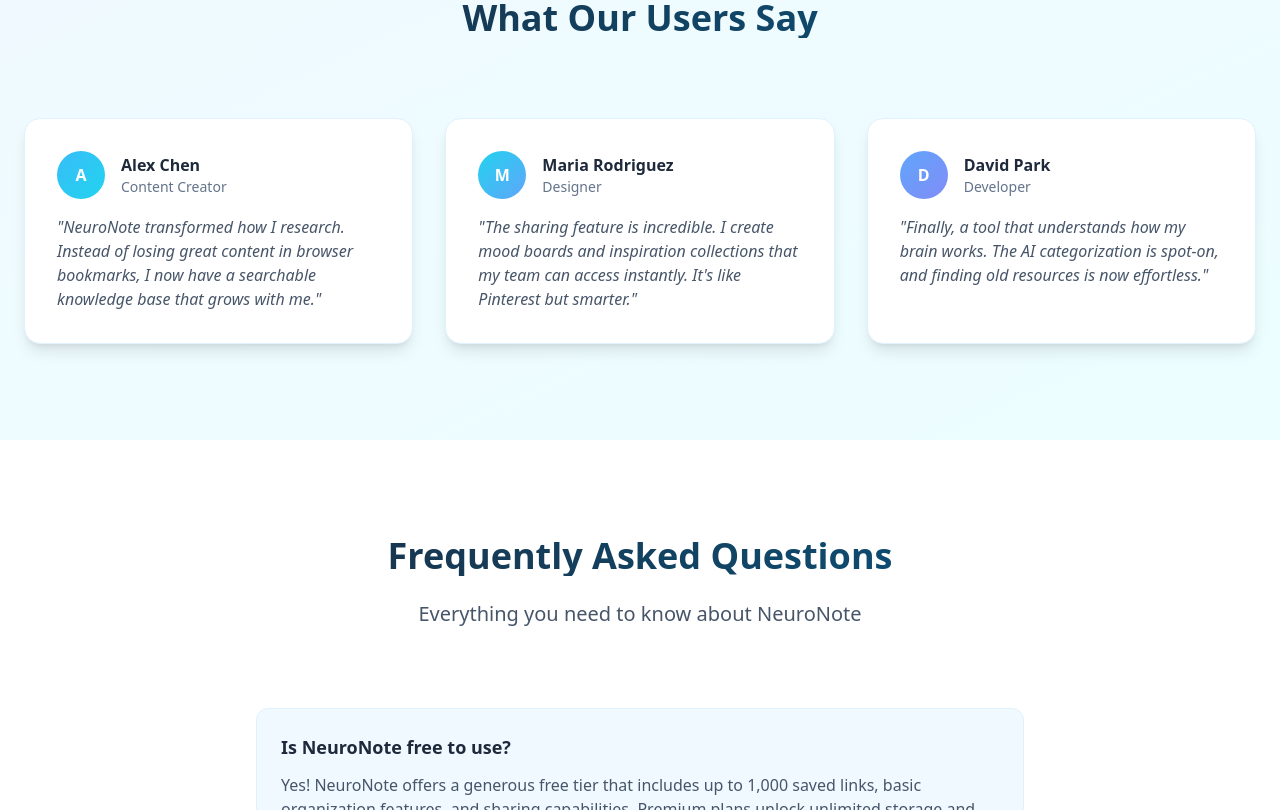
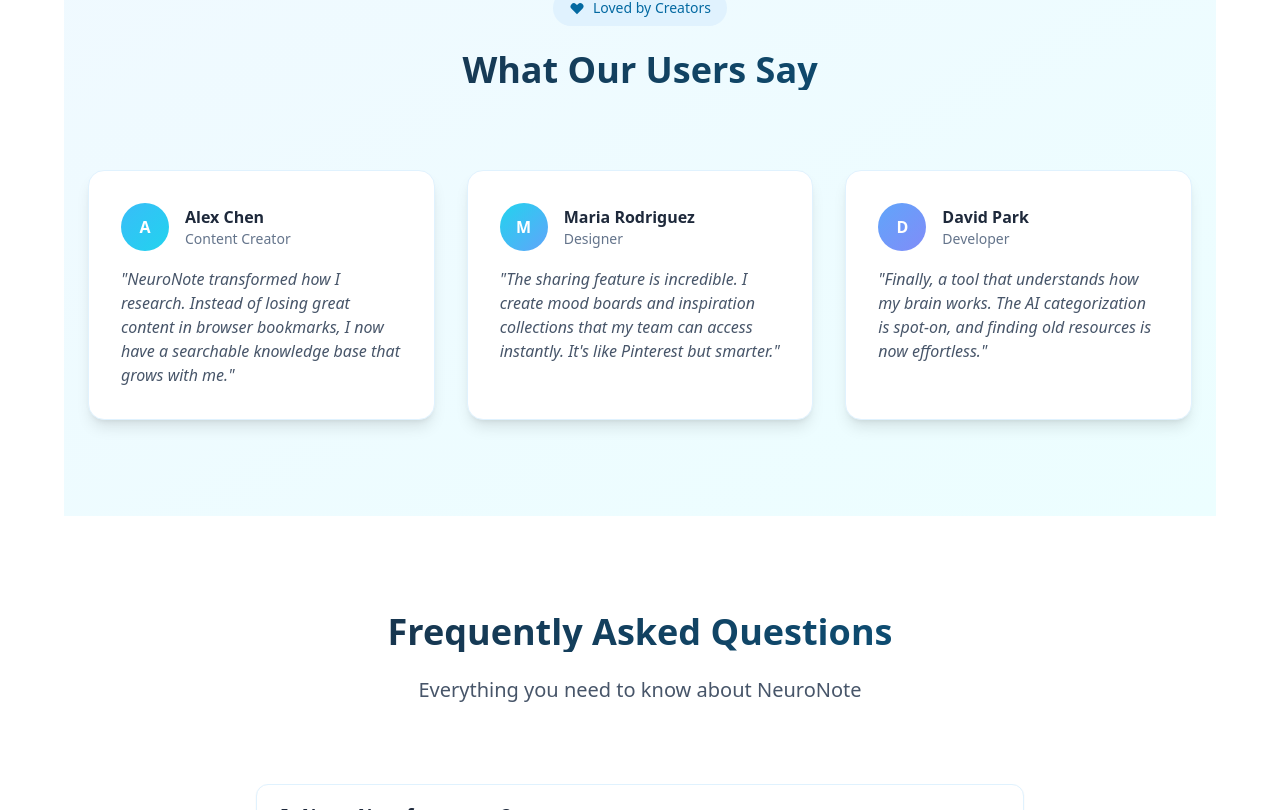
Before and after one commit to SagarSuryakantWaghmare/NeuroNote, a React (Vite) app in the folder client/: page / in a window 1280 px wide. Shown: the part 2602-3412 px from the top of the page. Built offline with nearby package versions, Linux system fonts and the light colour scheme.

Commit message:
Changes in the landing page

```diff
--- a/client/src/Pages/landingPage.tsx
+++ b/client/src/Pages/landingPage.tsx
@@ -2,10 +2,17 @@
 import { NeuroIcon } from "../icons/NeuroIcon";
 import { YoutubeIcon } from "../icons/YoutubeIcon";
 import { TwitterIcon } from "../icons/TwitterIcon";
+import { useState } from "react";
 
 export function LandingPage() {
+  const [openFAQ, setOpenFAQ] = useState<number | null>(null);
+
+  const toggleFAQ = (index: number) => {
+    setOpenFAQ(openFAQ === index ? null : index);
+  };
+
   return (
-    <div className="min-h-screen bg-gradient-to-br from-sky-50 via-blue-50 to-cyan-50">
+    <div className="min-h-screen bg-gradient-to-br from-sky-50 via-blue-50 to-cyan-50 max-w-[90vw] mx-auto">
       {/* Navigation */}
       <nav className="container mx-auto px-6 py-4">
         <div className="flex items-center justify-between">
@@ -309,9 +316,7 @@
             </div>
           </div>
         </div>
-      </section>
-
-      {/* FAQ Section */}
+      </section>      {/* FAQ Section */}
       <section className="py-24 bg-white">
         <div className="container mx-auto px-6">
           <div className="text-center mb-20">
@@ -323,34 +328,49 @@
             </p>
           </div>
 
-          <div className="max-w-3xl mx-auto space-y-6">
-            <div className="bg-sky-50 p-6 rounded-xl border border-sky-100">
-              <h3 className="text-lg font-semibold text-slate-800 mb-3">Is NeuroNote free to use?</h3>
-              <p className="text-slate-600">
-                Yes! NeuroNote offers a generous free tier that includes up to 1,000 saved links, basic organization features, and sharing capabilities. Premium plans unlock unlimited storage and advanced AI features.
-              </p>
-            </div>
-
-            <div className="bg-sky-50 p-6 rounded-xl border border-sky-100">
-              <h3 className="text-lg font-semibold text-slate-800 mb-3">What platforms are supported?</h3>
-              <p className="text-slate-600">
-                NeuroNote works with any URL - YouTube, Twitter, Medium, Instagram, TikTok, LinkedIn, and thousands more. If it's on the web, we can save it.
-              </p>
-            </div>
-
-            <div className="bg-sky-50 p-6 rounded-xl border border-sky-100">
-              <h3 className="text-lg font-semibold text-slate-800 mb-3">How does the AI organization work?</h3>
-              <p className="text-slate-600">
-                Our AI analyzes the content, title, and context of your saved links to automatically suggest tags and categories. You can always customize these or create your own organizational system.
-              </p>
-            </div>
-
-            <div className="bg-sky-50 p-6 rounded-xl border border-sky-100">
-              <h3 className="text-lg font-semibold text-slate-800 mb-3">Can I export my data?</h3>
-              <p className="text-slate-600">
-                Absolutely! Your data belongs to you. Export your entire library as JSON, CSV, or HTML at any time. No vendor lock-in, ever.
-              </p>
-            </div>
+          <div className="max-w-3xl mx-auto space-y-4">
+            {[
+              {
+                question: "Is NeuroNote free to use?",
+                answer: "Yes! NeuroNote offers a generous free tier that includes up to 1,000 saved links, basic organization features, and sharing capabilities. Premium plans unlock unlimited storage and advanced AI features."
+              },
+              {
+                question: "What platforms are supported?",
+                answer: "NeuroNote works with any URL - YouTube, Twitter, Medium, Instagram, TikTok, LinkedIn, and thousands more. If it's on the web, we can save it."
+              },
+              {
+                question: "How does the AI organization work?",
+                answer: "Our AI analyzes the content, title, and context of your saved links to automatically suggest tags and categories. You can always customize these or create your own organizational system."
+              },
+              {
+                question: "Can I export my data?",
+                answer: "Absolutely! Your data belongs to you. Export your entire library as JSON, CSV, or HTML at any time. No vendor lock-in, ever."
+              }
+            ].map((faq, index) => (
+              <div key={index} className="border border-sky-100 rounded-xl overflow-hidden bg-white shadow-sm">
+                <button
+                  onClick={() => toggleFAQ(index)}
+                  className="w-full px-6 py-4 text-left flex items-center justify-between hover:bg-sky-50 transition-colors duration-200"
+                >
+                  <h3 className="text-lg font-semibold text-slate-800">{faq.question}</h3>
+                  <svg
+                    className={`w-5 h-5 text-sky-600 transition-transform duration-200 ${
+                      openFAQ === index ? 'rotate-180' : ''
+                    }`}
+                    fill="none"
+                    viewBox="0 0 24 24"
+                    stroke="currentColor"
+                  >
+                    <path strokeLinecap="round" strokeLinejoin="round" strokeWidth={2} d="M19 9l-7 7-7-7" />
+                  </svg>
+                </button>
+                {openFAQ === index && (
+                  <div className="px-6 pb-4 bg-sky-50 border-t border-sky-100">
+                    <p className="text-slate-600 leading-relaxed">{faq.answer}</p>
+                  </div>
+                )}
+              </div>
+            ))}
           </div>
         </div>
       </section>
@@ -394,13 +414,28 @@
               <svg className="w-5 h-5 text-slate-400 hover:text-white" fill="currentColor" viewBox="0 0 24 24">
                 <path d="M12 0c-6.626 0-12 5.373-12 12 0 5.302 3.438 9.8 8.207 11.387.599.111.793-.261.793-.577v-2.234c-3.338.726-4.033-1.416-4.033-1.416-.546-1.387-1.333-1.756-1.333-1.756-1.089-.745.083-.729.083-.729 1.205.084 1.839 1.237 1.839 1.237 1.07 1.834 2.807 1.304 3.492.997.107-.775.418-1.305.762-1.604-2.665-.305-5.467-1.334-5.467-5.931 0-1.311.469-2.381 1.236-3.221-.124-.303-.535-1.524.117-3.176 0 0 1.008-.322 3.301 1.23.957-.266 1.983-.399 3.003-.404 1.02.005 2.047.138 3.006.404 2.291-1.552 3.297-1.23 3.297-1.23.653 1.653.242 2.874.118 3.176.77.84 1.235 1.911 1.235 3.221 0 4.609-2.807 5.624-5.479 5.921.43.372.823 1.102.823 2.222v3.293c0 .319.192.694.801.576 4.765-1.589 8.199-6.086 8.199-11.386 0-6.627-5.373-12-12-12z"/>
               </svg>
+            </a>            {/* Made by Sagar Suryakant Waghmare with Heart */}
+            <div className="flex items-center text-slate-400 text-sm">
+              <span>Made with</span>
+              <svg className="w-4 h-4 mx-1 text-red-500" fill="currentColor" viewBox="0 0 20 20">
+                <path fillRule="evenodd" d="M3.172 5.172a4 4 0 015.656 0L10 6.343l1.172-1.171a4 4 0 115.656 5.656L10 17.657l-6.828-6.829a4 4 0 010-5.656z" clipRule="evenodd" />
+              </svg>
+              <span>by</span>
+              <span className="ml-1 font-semibold text-sky-400">Sagar Suryakant Waghmare</span>
+            </div>
+
+            {/* Star on GitHub Button */}
+            <a
+              href="https://github.com/sagar-dev/NeuroNote"
+              target="_blank"
+              rel="noopener noreferrer"
+              className="flex items-center space-x-2 px-4 py-2 bg-slate-800 hover:bg-slate-700 rounded-lg transition-colors duration-200 text-sm"
+            >
+              <svg className="w-4 h-4 text-yellow-400" fill="currentColor" viewBox="0 0 20 20">
+                <path d="M9.049 2.927c.3-.921 1.603-.921 1.902 0l1.07 3.292a1 1 0 00.95.69h3.462c.969 0 1.371 1.24.588 1.81l-2.8 2.034a1 1 0 00-.364 1.118l1.07 3.292c.3.921-.755 1.688-1.54 1.118l-2.8-2.034a1 1 0 00-1.175 0l-2.8 2.034c-.784.57-1.838-.197-1.539-1.118l1.07-3.292a1 1 0 00-.364-1.118L2.98 8.72c-.783-.57-.38-1.81.588-1.81h3.461a1 1 0 00.951-.69l1.07-3.292z" />
+              </svg>
+              <span className="text-slate-300">Star on GitHub</span>
             </a>
-
-            {/* Made by Sagar */}
-            <div className="flex items-center text-slate-400 text-sm">
-              <span>Made by</span>
-              <span className="ml-1 font-semibold text-sky-400">Sagar</span>
-            </div>
 
             {/* Source Code Link */}
             <a
```
